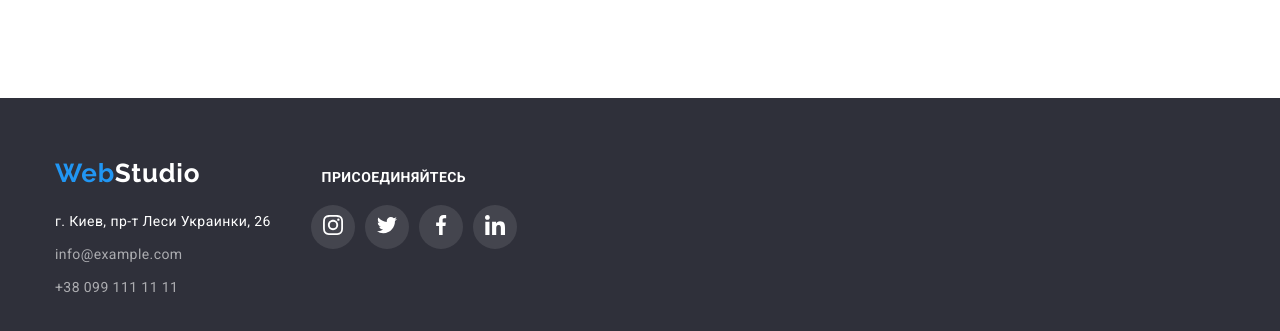
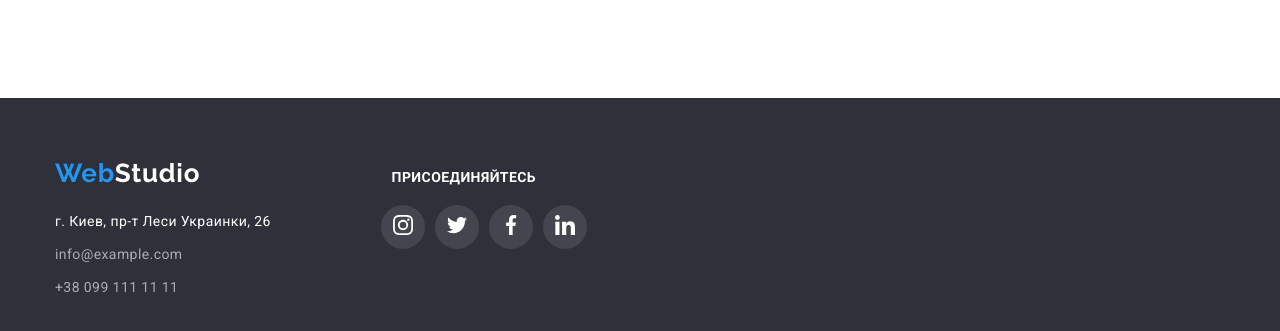
Before and after one commit to katerinadmit/goit-markup-hw-04, a plain HTML site: page index.html in a window 1280 px wide. Shown: the part 2603-2934 px from the top of the page. Drawn offline with nearby package versions, Linux system fonts and the light colour scheme.

Commit message:
Update styles.css

```diff
--- a/css/styles.css
+++ b/css/styles.css
@@ -493,6 +493,8 @@ margin-bottom: 104px;
 .footer-socials{
   display: flex;
   flex-direction: column;
+  margin-left: 70px;
+  padding: 0;
 }
 .footer-socials-title{
 
```
